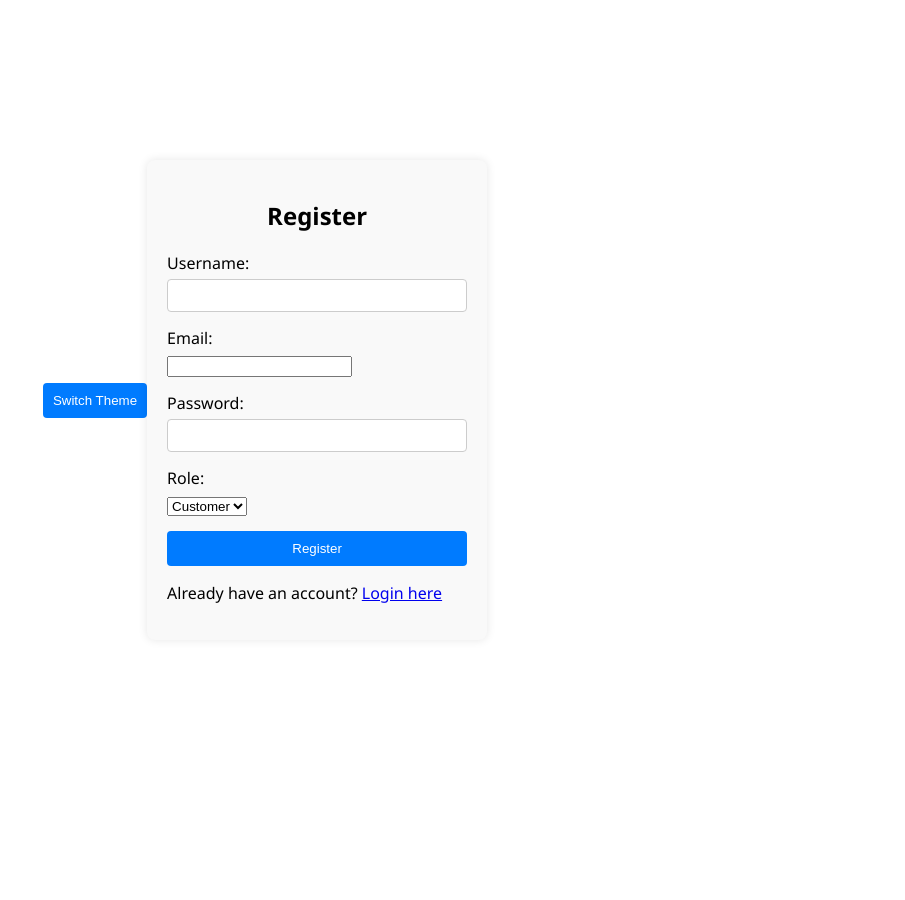
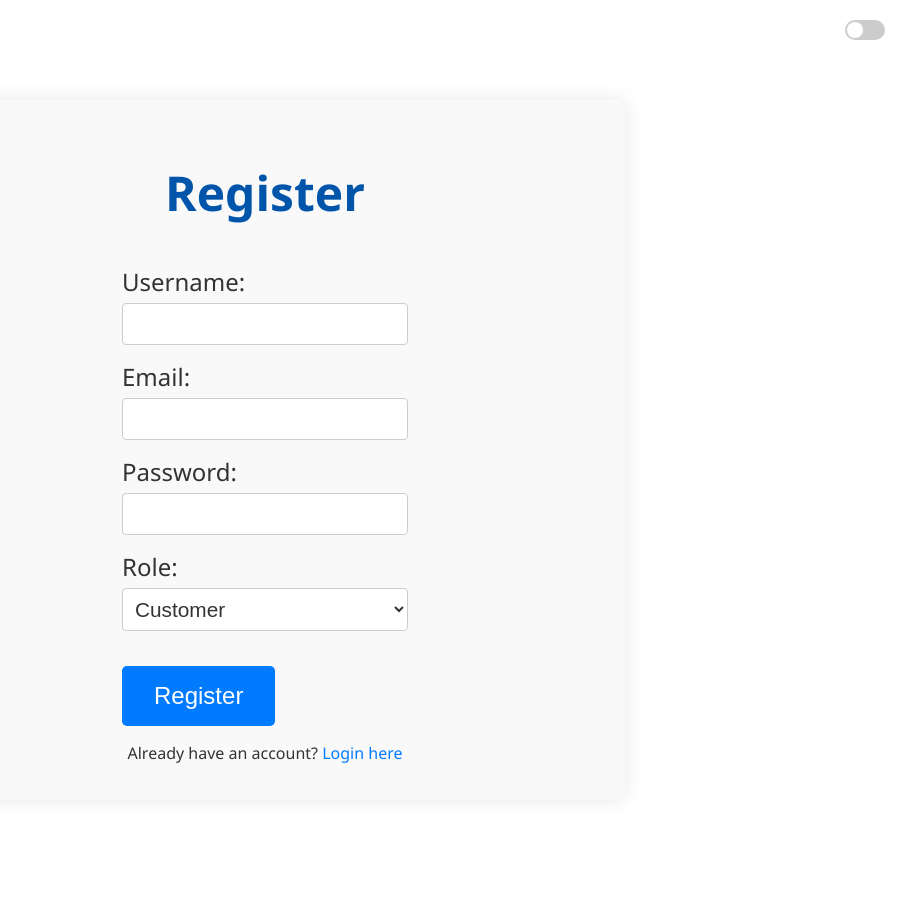
Before and after one commit to KhoaNguyen01004/QuanLyBanHang, a FastAPI app: page /api/users/register in a window 1280 px wide. Shown: the whole page, without its empty margins (375-1280 px from the left). Before the commit the page ends 603 px from the top, so only its background shows below. Run offline with FastAPI, Linux system fonts and the light colour scheme; parts of the project's set-up code (start-up, migrations or seed data) failed here and were passed over.

Commit message:
add frontends

```diff
--- a/static/css/themes.css
+++ b/static/css/themes.css
@@ -67,22 +67,111 @@ button:hover {
     top: 20px;
     right: 20px;
     z-index: 1000;
+    display: flex;
+    align-items: center;
 }
 
-.theme-switcher button {
-    padding: 8px 16px;
-    font-size: 14px;
+.theme-switcher label {
+    position: relative;
+    display: inline-block;
+    width: 40px;
+    height: 20px;
+    margin: 0;
+}
+
+.theme-switcher input {
+    opacity: 0;
+    width: 0;
+    height: 0;
+}
+
+.theme-switcher .slider {
+    position: absolute;
+    cursor: pointer;
+    top: 0;
+    left: 0;
+    right: 0;
+    bottom: 0;
+    background-color: #ccc;
+    transition: 0.4s;
+    border-radius: 20px;
+}
+
+.theme-switcher .slider:before {
+    position: absolute;
+    content: "";
+    height: 16px;
+    width: 16px;
+    left: 2px;
+    bottom: 2px;
+    background-color: white;
+    transition: 0.4s;
+    border-radius: 50%;
+}
+
+.theme-switcher input:checked+.slider {
+    background-color: var(--button-bg);
+}
+
+.theme-switcher input:checked+.slider:before {
+    transform: translateX(20px);
 }
 
 /* Login specific */
-.login-container {
+.login-container,
+.welcome-container {
     background-color: var(--form-bg);
-    padding: 20px;
-    border-radius: 8px;
-    box-shadow: 0 0 10px var(--shadow);
-    width: 300px;
-    margin: auto;
-    margin-top: 100px;
+    padding: 20px 60px;
+    border-radius: 12px;
+    box-shadow: 0 0 20px var(--shadow);
+    width: 90%;
+    max-width: 600px;
+    margin: 100px auto;
+    display: flex;
+    flex-direction: column;
+    align-items: center;
+    justify-content: center;
+    min-height: 500px;
+}
+
+.login-container h2,
+.welcome-container h1 {
+    font-size: 3rem;
+    margin-bottom: 40px;
+}
+
+.form-group label {
+    font-size: 1.5rem;
+}
+
+input[type="text"],
+input[type="password"],
+input[type="email"],
+select {
+    font-size: 1.3rem;
+    padding: 16px;
+}
+
+button {
+    font-size: 1.5rem;
+    padding: 16px 32px;
+    margin-top: 20px;
+    align-self: center;
+}
+
+.welcome-container p {
+    font-size: 1.5rem;
+    margin-bottom: 20px;
+}
+
+.welcome-container a {
+    font-size: 1.2rem;
+    color: var(--link-color);
+    text-decoration: none;
+}
+
+.welcome-container a:hover {
+    text-decoration: underline;
 }
 
 .form-group {
--- a/templates/register.html
+++ b/templates/register.html
@@ -5,12 +5,15 @@
     <meta charset="UTF-8">
     <meta name="viewport" content="width=device-width, initial-scale=1.0">
     <title>Register</title>
-    <link rel="stylesheet" href="/static/css/login.css">
+    <link rel="stylesheet" href="/static/css/themes.css">
 </head>
 
 <body>
     <div class="theme-switcher">
-        <button id="theme-toggle">Switch Theme</button>
+        <label class="switch">
+            <input type="checkbox" id="theme-toggle" aria-label="Toggle theme">
+            <span class="slider"></span>
+        </label>
     </div>
     <div class="login-container">
         <h2>Register</h2>
@@ -48,9 +51,10 @@
 
         if (currentTheme === 'dark') {
             document.body.classList.add('dark');
+            toggleButton.checked = true;
         }
 
-        toggleButton.addEventListener('click', () => {
+        toggleButton.addEventListener('change', () => {
             document.body.classList.toggle('dark');
             let theme = 'light';
             if (document.body.classList.contains('dark')) {
```
Also changed, not shown: templates/login.html (+7 -3 lines), templates/welcome.html (+15 -8 lines).
